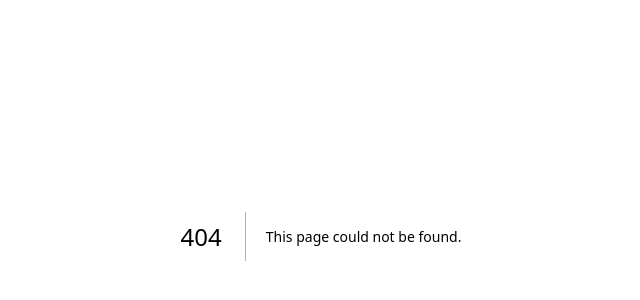
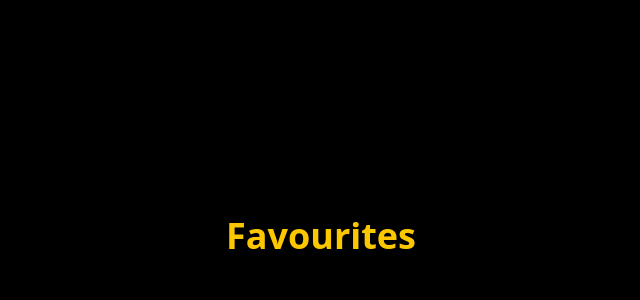
Before and after one commit to dineshpatte/MovieReviewSystem, a Next.js app: page /favourites in a window 1280 px wide. Before the commit this address had no page. Shown: the part 164-464 px from the top of the page, without its empty margins (319-959 px from the left). Built offline with nearby package versions, Linux system fonts and the light colour scheme.

Commit message:
started favourites

```diff
--- /dev/null
+++ b/src/app/favourites/page.tsx
@@ -0,0 +1,13 @@
+import React from "react";
+
+const page = () => {
+  return (
+    <div>
+      <h1 className="flex flex-col justify-center items-center min-h-screen bg-black text-yellow-400 font-bold text-4xl">
+        Favourites
+      </h1>
+    </div>
+  );
+};
+
+export default page;
--- /dev/null
+++ b/src/components/Favourites.tsx
@@ -0,0 +1,13 @@
+import React from "react";
+
+const Favourites = () => {
+  return (
+    <div>
+      <h1 className="flex flex-col justify-center items-center min-h-screen bg-black text-yellow-400 font-bold">
+        Favourites
+      </h1>
+    </div>
+  );
+};
+
+export default Favourites;
```
